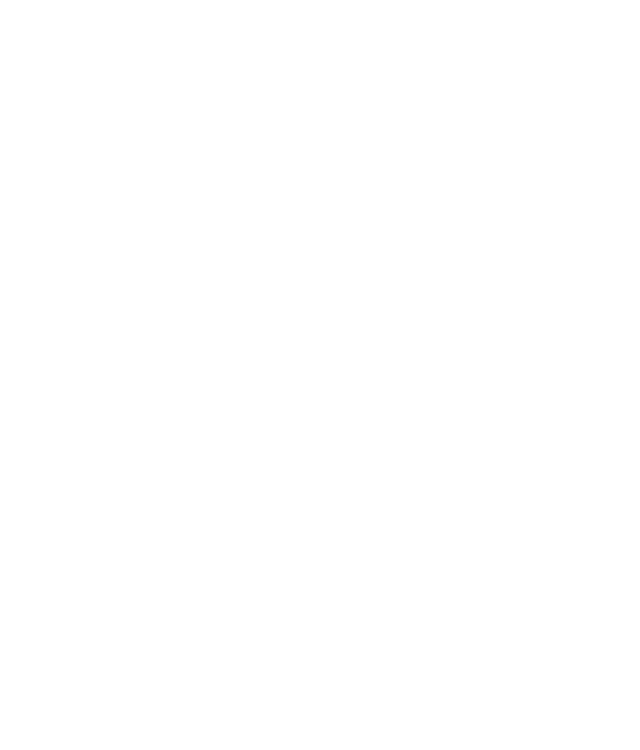
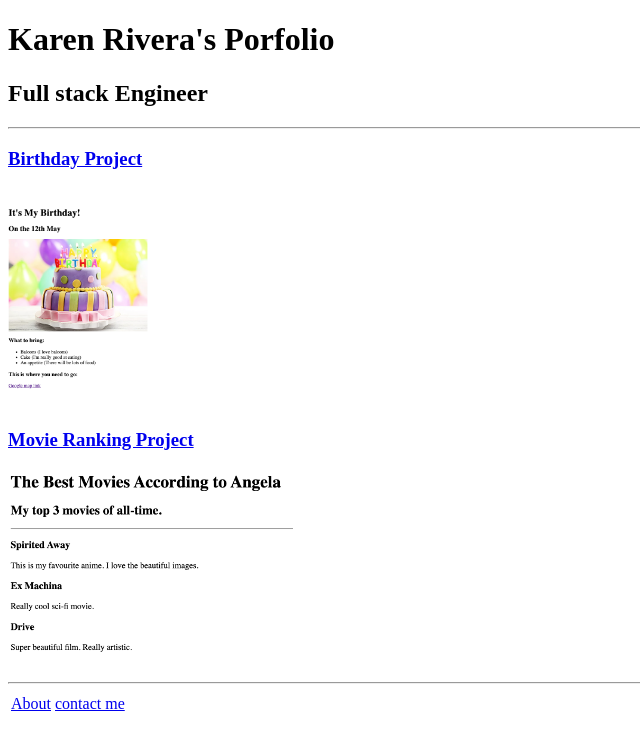
Before and after one commit to KarenG04/html-porfolio, a plain HTML site: page index.html in a window 1280 px wide. Shown: the whole page, without its empty margins (0-640 px from the left). Drawn offline with Linux system fonts and the light colour scheme.

Commit message:
Add files via upload

```diff
--- a/index.html
+++ b/index.html
@@ -1,15 +1,26 @@
-<!-- TODO 1: Create the HTML Boilerplate -->
+<!DOCTYPE html>
+<html lang="en">
 
-<!-- TODO 2: Add Your previous projects' HTML into the public folder -->
+<head>
+    <meta charset="UTF-8">
+    <title>Karen Rivera</title>
+</head>
 
-<!-- TODO 3: Take screenshots of your project previews and add the images to the images folder -->
-
-<!-- TODO 4: Add titles/subtitles etc. -->
-
-<!-- TODO 5: Add a link to the project pages -->
-
-<!-- TODO 6: Add images to show the project previews
-HINT for TODO 6: You can use the height attribute set to 200 to make the image smaller:
-https://developer.mozilla.org/en-US/docs/Web/HTML/Element/img#attr-height -->
-
-<!-- TODO 7: Add the Contact Me and About Me page links -->
+<body>
+<h1> Karen Rivera's Porfolio</h1>
+<h2>Full stack Engineer</h2>
+<hr>
+<h3><a href="birthday-invite.html">Birthday Project</a></h3>
+<br>
+<a href="birthday-invite.html"><img src="../assets/images/birthday-example.png" alt="" height="200"></a>
+<h3><a href="movie-ranking.html">Movie Ranking Project</a></h3>
+<a href="movie-ranking.html"><img src="../assets/images/movie-example.png" height="200"></a>
+<hr>
+<table>
+    <tr>
+        <td><a href="./about.html">About</a></td>
+        <td><a href="./contact.html">contact me</a></td>
+    </tr>
+</table>
+</body>
+</html>
```
